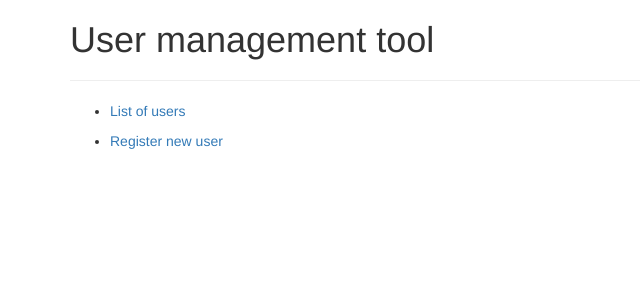
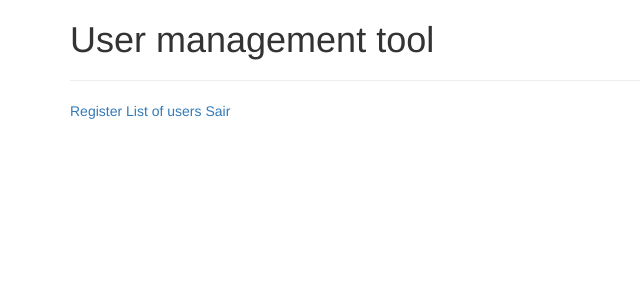
Before and after one commit to yuribreion1/flask-class, a Flask app: page /home in a window 1280 px wide. Shown: the top 300 px of the page, without its empty margins (0-640 px from the left). Run offline with Flask 2, Linux system fonts and the light colour scheme; some libraries are stand-ins or nearby versions.

Commit message:
ajustes no template

```diff
--- a/02-database-manager/templates/home.html
+++ b/02-database-manager/templates/home.html
@@ -3,12 +3,11 @@
 <body class="container">
     <h1 class="display-1">User management tool</h1>
     <hr>
-<ul>
-    <li><a href="/users">List of users</a></li>
-</ul>
-<ul>
-    <li><a href="/register">Register new user</a></li>
-</ul>
+    <nav>
+        <a href="{{ url_for('register_user') }}">Register</a>
+        <a href="{{ url_for('get_users') }}">List of users</a>
+        <a href="{{ url_for('logout') }}">Sair</a>
+    </nav>
 </body>
 
 
--- a/02-database-manager/templates/users.html
+++ b/02-database-manager/templates/users.html
@@ -2,7 +2,6 @@
 
 <body class="container">
     <h1 class="display-1">Lista de usuários</h1>
-
     <table class="table">
         <thead>
             <th>Name</th>
@@ -15,7 +14,7 @@
             {% endfor %}
         </tbody>
     </table>
-    <a href="/">Voltar para pagina inicial</a>
+    <a href="/home">Voltar para pagina inicial</a>
 </body>
 
 {% endblock content %}
```
